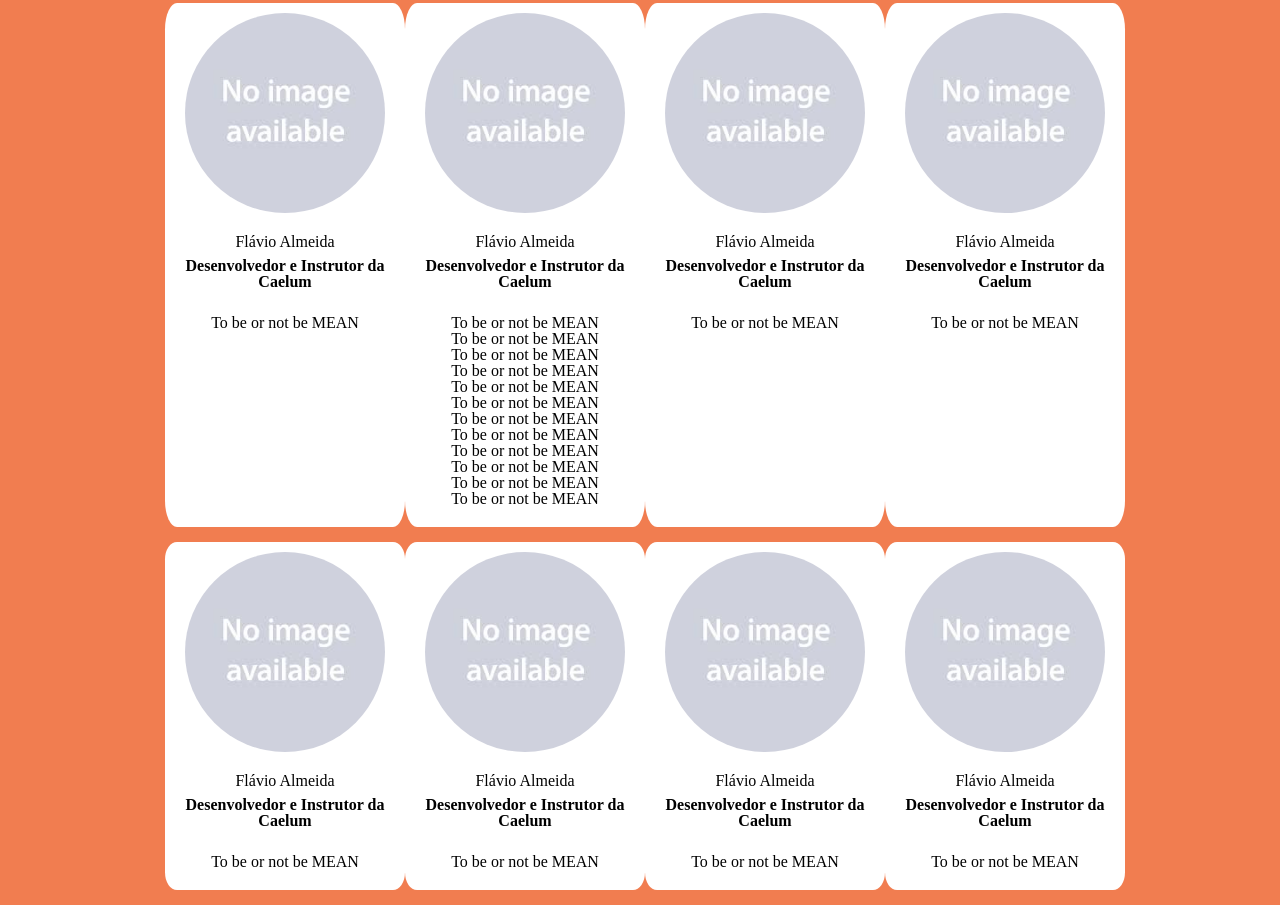
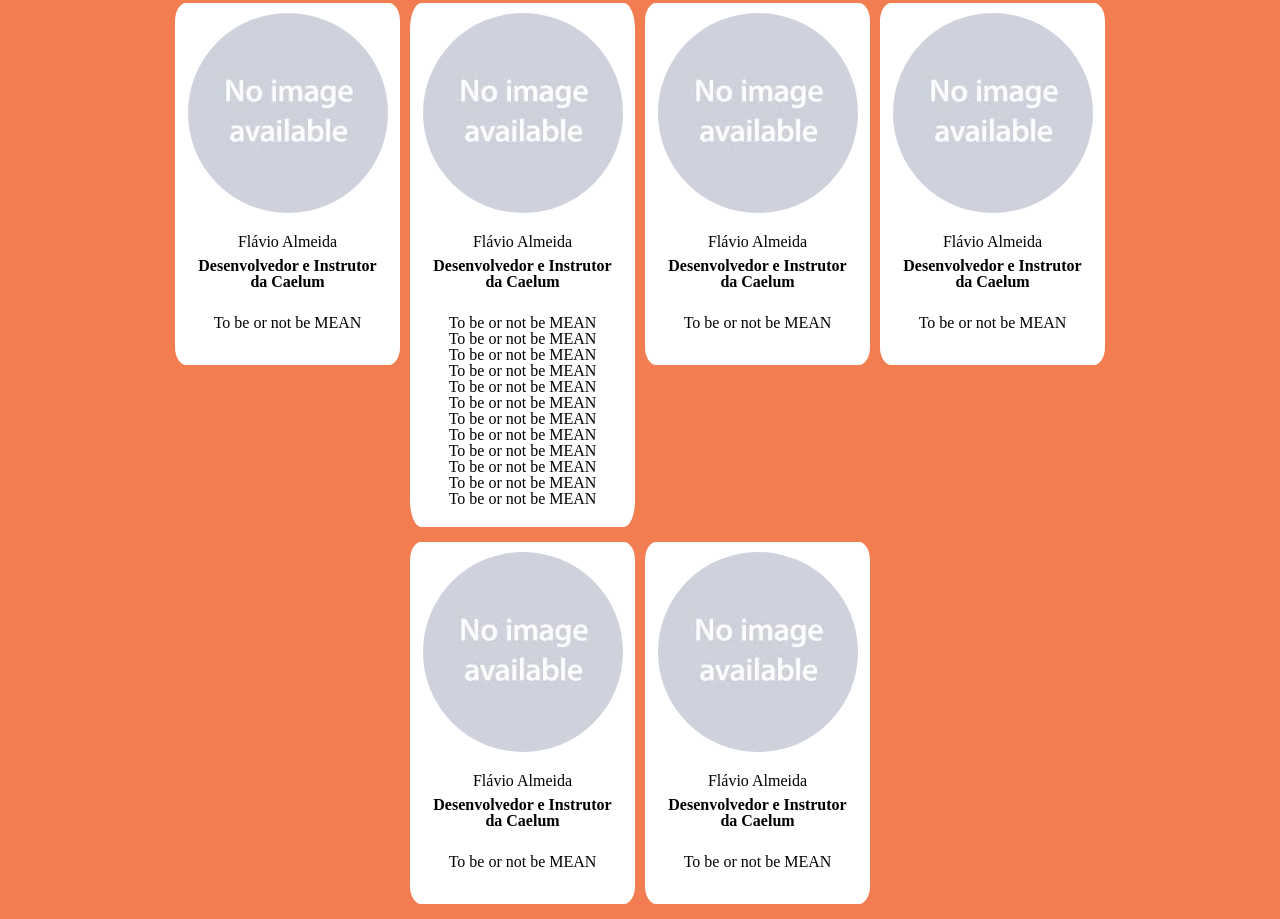
Before and after one commit to IrlanFreitas/AluraConf, a plain HTML site: page index.html in a window 1280 px wide. Shown: the part 678-1597 px from the top of the page. Drawn offline with Linux system fonts and the light colour scheme.

Commit message:
Ajuste na parte com os palestrantes, usando Flexbox para organizar os componentes

```diff
--- a/css/painel.css
+++ b/css/painel.css
@@ -38,7 +38,7 @@ main {
     padding: 10px;
     border-radius: 5%;
     text-align: center;
-    min-width: 240px;
+    width: 225px;
     margin-left: 5px;
     margin-right: 5px;
 }
@@ -49,20 +49,26 @@ main {
     padding: 10px;
     border-radius: 5%;
     text-align: center;
-    height: auto !important;
+    min-height: 50px;
 }
 
 .descricaoPalestrante li {
     display: block;
 }
 
+.cargoPalestrante {
+    padding-left: 10px;
+    padding-right: 10px;
+}
 .palestrante h1 {
     font-weight: bold;
 }
 
 .painelPalestrantes {
-    display: grid;
-    grid-template-columns: 25% 25% 25% 25%;
+    display: flex;
+    justify-content: center;
+    flex-wrap: wrap;
+    align-items: baseline;
     /* grid-auto-rows: auto; */
     /* grid-template-rows: auto auto; */
     /* grid-auto-rows: minmax(100px, auto); */
--- a/index.html
+++ b/index.html
@@ -49,7 +49,7 @@
                     <img class="imgPaletrante" src="./img/palestrantes/placeholder.jpeg" alt="Palestrante">
                     <figcaption class="nomePalestrante">Flávio Almeida</figcaption>
                 </figure>
-                <h1> Desenvolvedor e Instrutor da Caelum</h1>
+                <h1 class="cargoPalestrante"> Desenvolvedor e Instrutor da Caelum</h1>
                 <ul class="descricaoPalestrante">
                     <li>To be or not be MEAN</li>
                 </ul>
@@ -59,7 +59,7 @@
                     <img class="imgPaletrante" src="./img/palestrantes/placeholder.jpeg" alt="Palestrante">
                     <figcaption class="nomePalestrante">Flávio Almeida</figcaption>
                 </figure>
-                <h1> Desenvolvedor e Instrutor da Caelum</h1>
+                <h1 class="cargoPalestrante"> Desenvolvedor e Instrutor da Caelum</h1>
                 <ul class="descricaoPalestrante">
                     <li>To be or not be MEAN</li>
                     <li>To be or not be MEAN</li>
@@ -73,7 +73,6 @@
                     <li>To be or not be MEAN</li>
                     <li>To be or not be MEAN</li>
                     <li>To be or not be MEAN</li>
-
                 </ul>
             </li>
             <li class="palestrante">
@@ -81,7 +80,7 @@
                     <img class="imgPaletrante" src="./img/palestrantes/placeholder.jpeg" alt="Palestrante">
                     <figcaption class="nomePalestrante">Flávio Almeida</figcaption>
                 </figure>
-                <h1> Desenvolvedor e Instrutor da Caelum</h1>
+                <h1 class="cargoPalestrante"> Desenvolvedor e Instrutor da Caelum</h1>
                 <ul class="descricaoPalestrante">
                     <li>To be or not be MEAN</li>
                 </ul>
@@ -91,7 +90,7 @@
                     <img class="imgPaletrante" src="./img/palestrantes/placeholder.jpeg" alt="Palestrante">
                     <figcaption class="nomePalestrante">Flávio Almeida</figcaption>
                 </figure>
-                <h1> Desenvolvedor e Instrutor da Caelum</h1>
+                <h1 class="cargoPalestrante"> Desenvolvedor e Instrutor da Caelum</h1>
                 <ul class="descricaoPalestrante">
                     <li>To be or not be MEAN</li>
                 </ul>
@@ -101,7 +100,7 @@
                     <img class="imgPaletrante" src="./img/palestrantes/placeholder.jpeg" alt="Palestrante">
                     <figcaption class="nomePalestrante">Flávio Almeida</figcaption>
                 </figure>
-                <h1> Desenvolvedor e Instrutor da Caelum</h1>
+                <h1 class="cargoPalestrante"> Desenvolvedor e Instrutor da Caelum</h1>
                 <ul class="descricaoPalestrante">
                     <li>To be or not be MEAN</li>
                 </ul>
@@ -111,31 +110,12 @@
                     <img class="imgPaletrante" src="./img/palestrantes/placeholder.jpeg" alt="Palestrante">
                     <figcaption class="nomePalestrante">Flávio Almeida</figcaption>
                 </figure>
-                <h1> Desenvolvedor e Instrutor da Caelum</h1>
+                <h1 class="cargoPalestrante"> Desenvolvedor e Instrutor da Caelum</h1>
                 <ul class="descricaoPalestrante">
                     <li>To be or not be MEAN</li>
                 </ul>
             </li>
-            <li class="palestrante">
-                <figure>
-                    <img class="imgPaletrante" src="./img/palestrantes/placeholder.jpeg" alt="Palestrante">
-                    <figcaption class="nomePalestrante">Flávio Almeida</figcaption>
-                </figure>
-                <h1> Desenvolvedor e Instrutor da Caelum</h1>
-                <ul class="descricaoPalestrante">
-                    <li>To be or not be MEAN</li>
-                </ul>
-            </li>
-            <li class="palestrante">
-                <figure>
-                    <img class="imgPaletrante" src="./img/palestrantes/placeholder.jpeg" alt="Palestrante">
-                    <figcaption class="nomePalestrante">Flávio Almeida</figcaption>
-                </figure>
-                <h1> Desenvolvedor e Instrutor da Caelum</h1>
-                <ul class="descricaoPalestrante">
-                    <li>To be or not be MEAN</li>
-                </ul>
-            </li>
+
         </ul>
     </main>
 </body>
```
